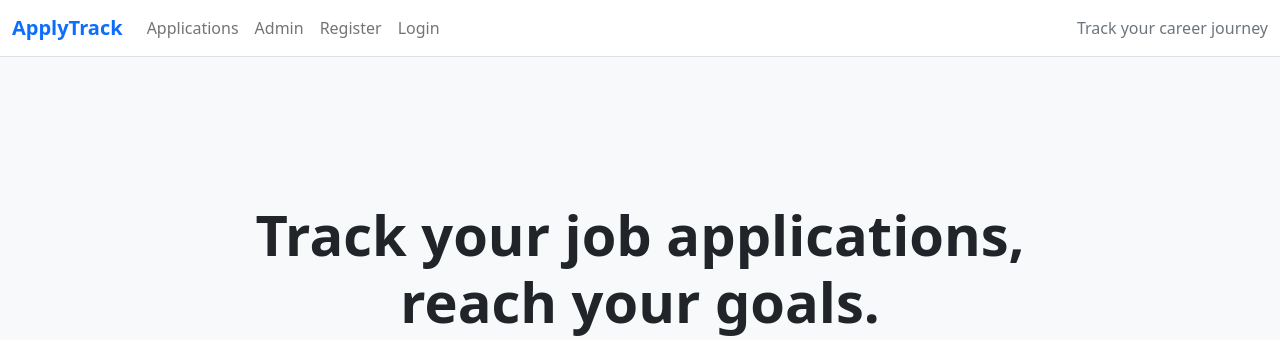
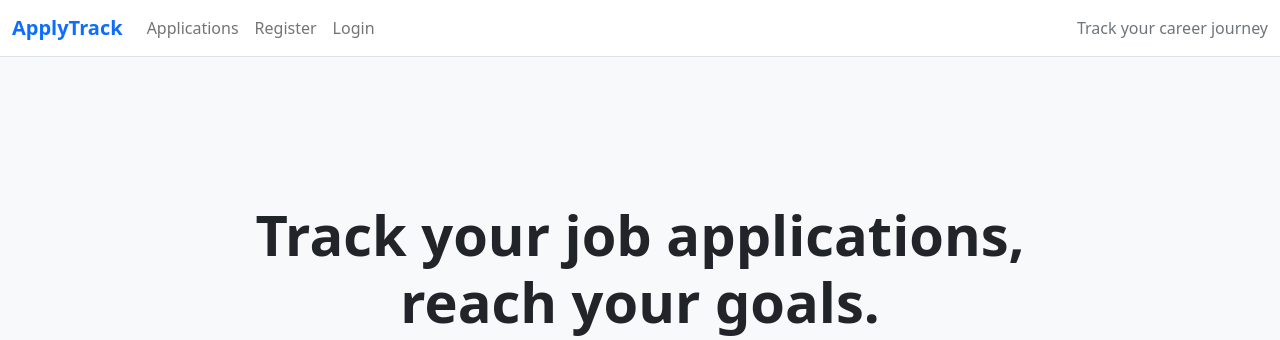
Before and after one commit to qasim5259/apply_track, a Django app: page / in a window 1280 px wide. Shown: the top 340 px of the page. Run offline with Django 4.2, Linux system fonts and the light colour scheme.

Commit message:
change admin navbar link for superusers only

```diff
--- a/templates/base.html
+++ b/templates/base.html
@@ -48,9 +48,11 @@
                         <a class="nav-link {% if request.path == home_url %}active{% endif %}" aria-current="page"
                             href="{% url 'jobapplication_list' %}">Applications</a>
                     </li>
+                    {% if user.is_superuser %}
                     <li class="nav-item">
-                        <a class="nav-link" href="/admin/">Admin</a>
+                        <a class="nav-link" href="/admin/" target="_blank" rel="noopener noreferrer">Admin</a>
                     </li>
+                    {% endif %}
                     {% if user.is_authenticated %}
                     <li class="nav-item">
                         <a class="nav-link {% if request.path == logout_url %}active{% endif %}" aria-current="page"
```
